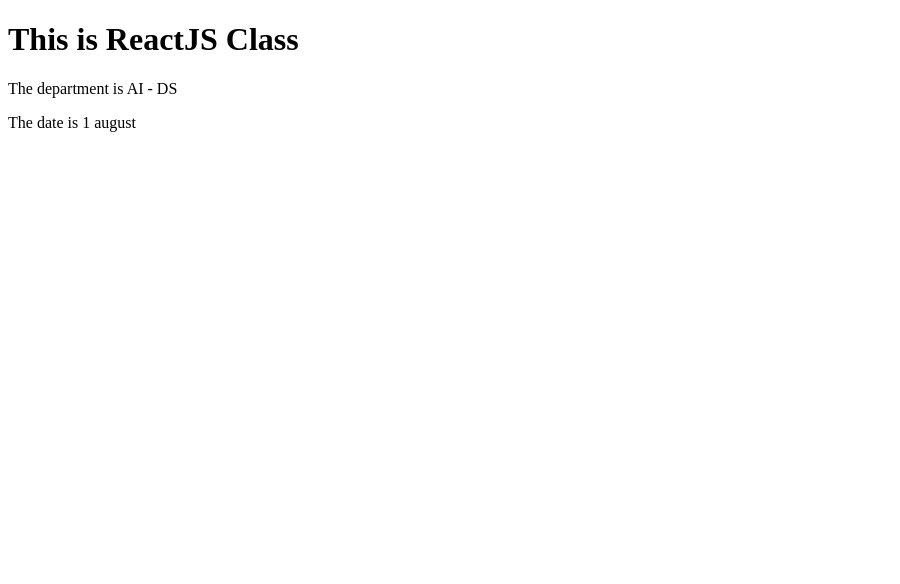
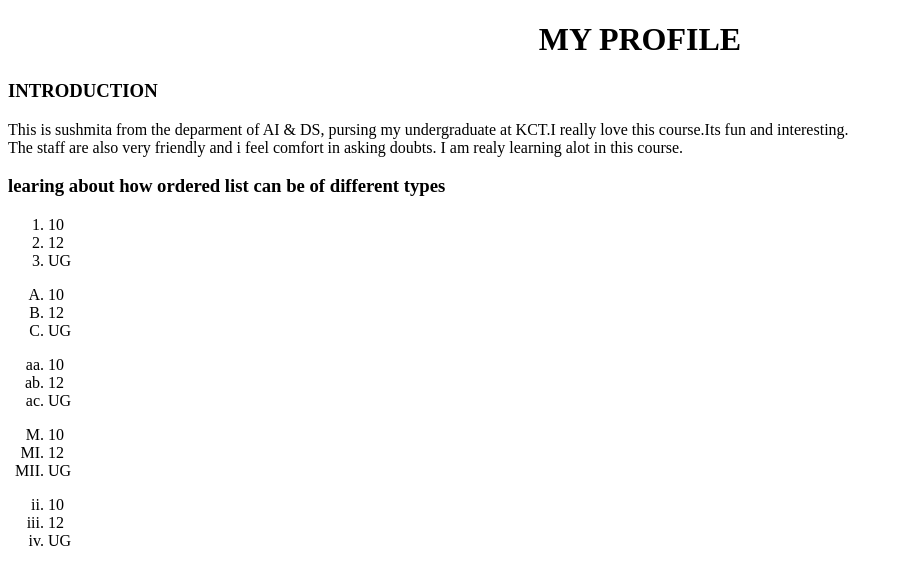
Before and after one commit to sushmita0220/React, a plain HTML site: page index.html in a window 1280 px wide. Shown: the whole page, without its empty margins (0-900 px from the left). Drawn offline with Linux system fonts and the light colour scheme.

Commit message:
updated changes

```diff
--- a/index.html
+++ b/index.html
@@ -3,11 +3,44 @@
 <head>
     <meta charset="UTF-8">
     <meta name="viewport" content="width=device-width, initial-scale=1.0">
-    <title>Document</title>
+    <title>Profile</title>
 </head>
 <body>
-    <h1>This is ReactJS Class</h1>
-    <p>The department is AI - DS </p>
-    <p>The date is 1 august </p>
+
+<h1 align = "center"> MY PROFILE </h1>
+<h3>INTRODUCTION</h3>
+<p> This is sushmita from the deparment of AI & DS, pursing my undergraduate at KCT.I really love this course.Its fun and interesting.<br>The staff are also very friendly and i feel comfort in asking doubts. I am realy learning alot in this course.</p>
+<h3>learing about how ordered list can be of different types</h3>
+
+<ol>
+<li>10</li>
+<li>12</li>
+<li>UG</li>
+</ol>
+
+<ol type="A">
+<li>10</li>
+<li>12</li>
+<li>UG</li>
+</ol>
+
+<ol type="a" start="27">
+<li>10</li>
+<li>12</li>
+<li>UG</li>
+</ol>
+
+<ol type="I" start="1000">
+<li>10</li>
+<li>12</li>
+<li>UG</li>
+</ol>
+
+<ol type="i" start="2">
+<li>10</li>
+<li>12</li>
+<li>UG</li>
+</ol>
+
 </body>
 </html>
```
Also changed, not shown: 1 other file.
